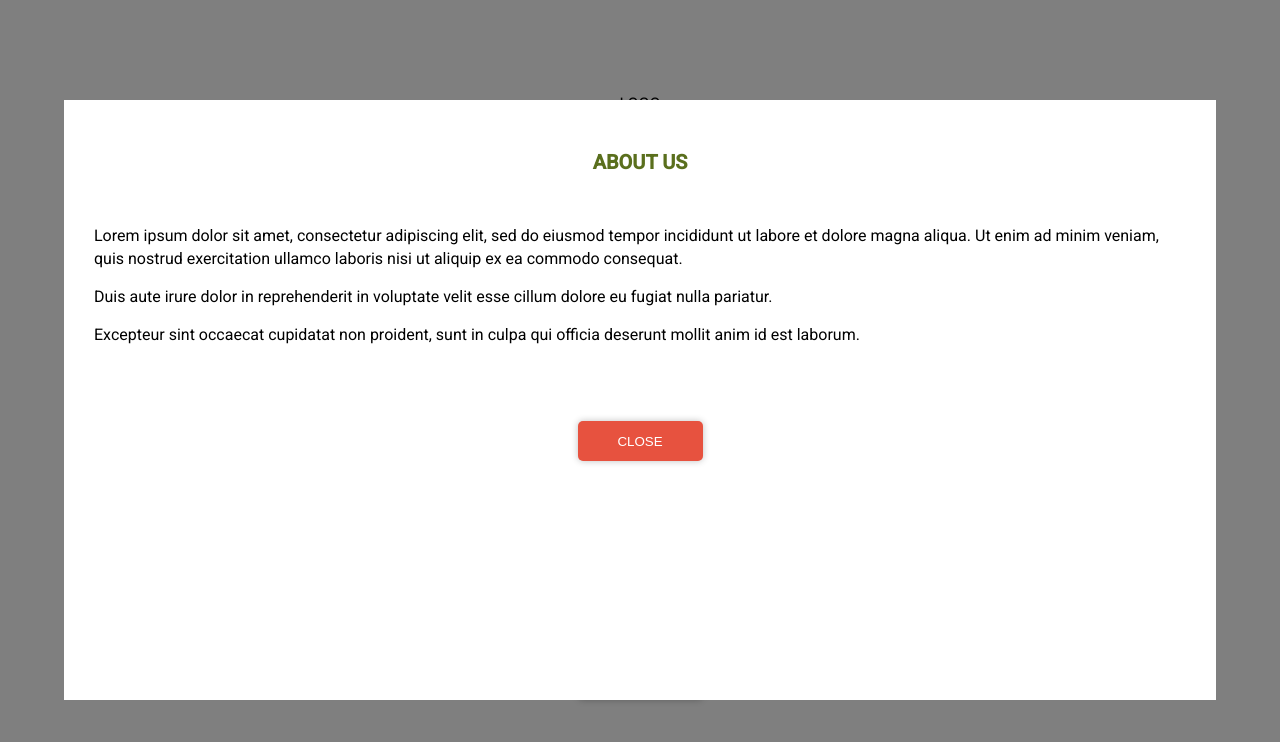
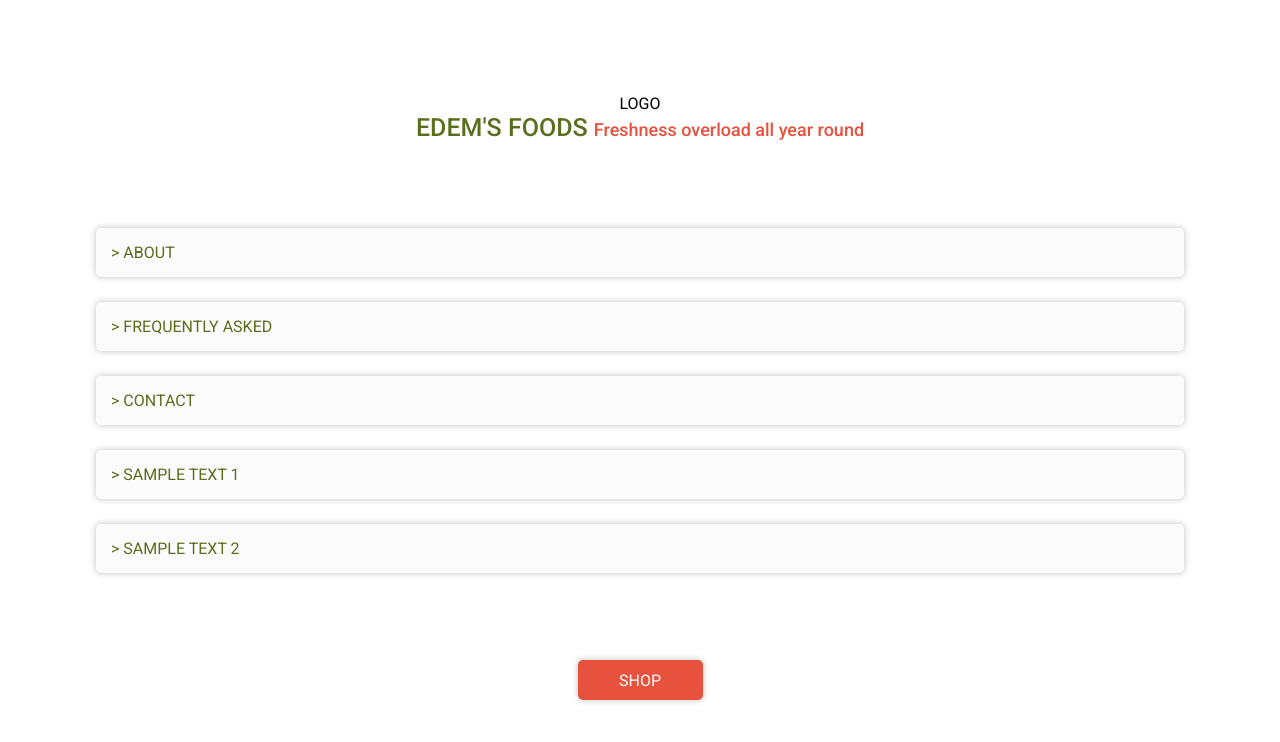
Before and after one commit to GloriaSekyere/edems-foods, a React (Create React App) app: page / in a window 1280 px wide. Shown: the top 742 px of the page. Built offline with nearby package versions, Linux system fonts and the light colour scheme.

Commit message:
extract content card into HomeContentCard component

```diff
--- a/src/app/App.css
+++ b/src/app/App.css
@@ -52,16 +52,6 @@ body {
 
 .home-content {
   width: 85%;
-}
-
-.home-content-card {
-  color: #5A6F1D;
-  border-radius: 5px;
-  background-color: #FBFBFB;
-  padding: 15px;
-  margin: 20px 0;
-  -webkit-box-shadow: 0 0 7.5px silver;
-          box-shadow: 0 0 7.5px silver;
 }
 
 .home-shop {
@@ -121,6 +111,7 @@ body {
 
 .home .modal-bg .modal-title {
   color: #5A6F1D;
+  text-transform: uppercase;
   font-size: 20px;
   text-align: center;
   margin-bottom: 50px;
@@ -143,4 +134,15 @@ body {
   -webkit-box-shadow: 0 0 7.5px silver;
           box-shadow: 0 0 7.5px silver;
 }
+
+.home-content-card {
+  color: #5A6F1D;
+  text-transform: uppercase;
+  border-radius: 5px;
+  background-color: #FBFBFB;
+  padding: 15px;
+  margin: 25px 0;
+  -webkit-box-shadow: 0 0 7.5px silver;
+          box-shadow: 0 0 7.5px silver;
+}
 /*# sourceMappingURL=App.css.map */
--- a/src/app/App.scss
+++ b/src/app/App.scss
@@ -17,3 +17,4 @@ body {
 
 //pages
 @import "../pages/home/Home";
+@import "../styles/HomeContentCard";
--- /dev/null
+++ b/src/components/HomeContentCard.js
@@ -0,0 +1,39 @@
+import { useState } from 'react'
+
+const HomeContentCard = ({ title, body }) => {
+  const [isOpen, setIsOpen] = useState(false)
+
+  return (
+    <>
+    {isOpen && (
+        <div className='modal-bg'>
+          <div className='modal'>
+            <h2 className='modal-title'>{title}</h2>
+            <div className='modal-content'>
+              <p>Lorem ipsum dolor sit amet, consectetur adipiscing elit,
+                sed do eiusmod tempor incididunt ut labore et dolore magna aliqua.
+                Ut enim ad minim veniam, quis nostrud exercitation ullamco laboris
+                nisi ut aliquip ex ea commodo consequat.</p>
+              <p>Duis aute irure dolor in reprehenderit in voluptate velit esse
+                cillum dolore eu fugiat nulla pariatur.</p>
+              <p>Excepteur sint occaecat cupidatat non proident, sunt in culpa qui
+                officia deserunt mollit anim id est laborum.</p>
+              <button
+                className='modal-close'
+                onClick={() => setIsOpen(false)}>CLOSE</button>
+            </div>
+          </div>
+        </div>
+      )}
+    <div
+      className='home-content-card'
+      onClick={() => setIsOpen(true)}
+      >
+      <p>&gt; {title}</p>
+    </div>
+    </>
+
+  )
+}
+
+export default HomeContentCard
--- a/src/pages/home/Home.js
+++ b/src/pages/home/Home.js
@@ -1,33 +1,12 @@
 import { useState } from 'react'
 
+//components
+import HomeContentCard from '../../components/HomeContentCard'
+
 const Home = () => {
-  const [ isAbout, setIsAbout ] = useState(true)
-  const [ isFaq, setIsFaq ] = useState(false)
-  const [ isContact, setIsContact ] = useState(false)
 
   return (
     <div className='home'>
-      {isAbout && (
-        <div className='modal-bg'>
-          <div className='modal'>
-            <h2 className='modal-title'>ABOUT US</h2>
-            <div className='modal-content'>
-              <p>Lorem ipsum dolor sit amet, consectetur adipiscing elit,
-                sed do eiusmod tempor incididunt ut labore et dolore magna aliqua.
-                Ut enim ad minim veniam, quis nostrud exercitation ullamco laboris
-                nisi ut aliquip ex ea commodo consequat.</p>
-              <p>Duis aute irure dolor in reprehenderit in voluptate velit esse
-                cillum dolore eu fugiat nulla pariatur.</p>
-              <p>Excepteur sint occaecat cupidatat non proident, sunt in culpa qui
-                officia deserunt mollit anim id est laborum.</p>
-              <button
-                className='modal-close'
-                onClick={() => setIsAbout(false)}>CLOSE</button>
-            </div>
-          </div>
-        </div>
-      )}
-
       <div className='home-logo'>
         <img src="" alt="" />
         <p>LOGO</p>
@@ -35,17 +14,13 @@ const Home = () => {
       </div>
 
       <div className='home-content'>
-        <div
-          className='home-content-card'
-          onClick={() => setIsAbout(true)}>
-          <p>&gt; ABOUT US</p>
-        </div>
-        <div className='home-content-card'>
-          <p>&gt; FREQUENTLY ASKED</p>
-        </div>
-        <div className='home-content-card'>
-          <p>&gt; CONTACT</p>
-        </div>
+        {/* a body prop will be added later on when the actual page content is
+        ready to render the different texts for each title */}
+        <HomeContentCard title={"about"} />
+        <HomeContentCard title={"frequently asked"} />
+        <HomeContentCard title={"contact"} />
+        <HomeContentCard title={"sample text 1"} />
+        <HomeContentCard title={"sample text 2"} />
       </div>
 
       <div className='home-shop'>
--- a/src/pages/home/_Home.scss
+++ b/src/pages/home/_Home.scss
@@ -24,15 +24,6 @@
 
   &-content {
     width: 85%;
-
-    &-card {
-      color: $green;
-      border-radius: 5px;
-      background-color: $gray;
-      padding: 15px;
-      margin: 20px 0;
-      box-shadow: $box-shadow;
-    }
   }
 
   &-shop {
@@ -75,6 +66,7 @@
 
       &-title {
         color: $green;
+        text-transform: uppercase;
         font-size: 20px;
         text-align: center;
         margin-bottom: 50px;
--- /dev/null
+++ b/src/styles/_HomeContentCard.scss
@@ -0,0 +1,9 @@
+.home-content-card {
+    color: $green;
+    text-transform: uppercase;
+    border-radius: 5px;
+    background-color: $gray;
+    padding: 15px;
+    margin: 25px 0;
+    box-shadow: $box-shadow;
+  }
```
Also changed, not shown: 1 other file (tests, documents, lock files or other folders).
